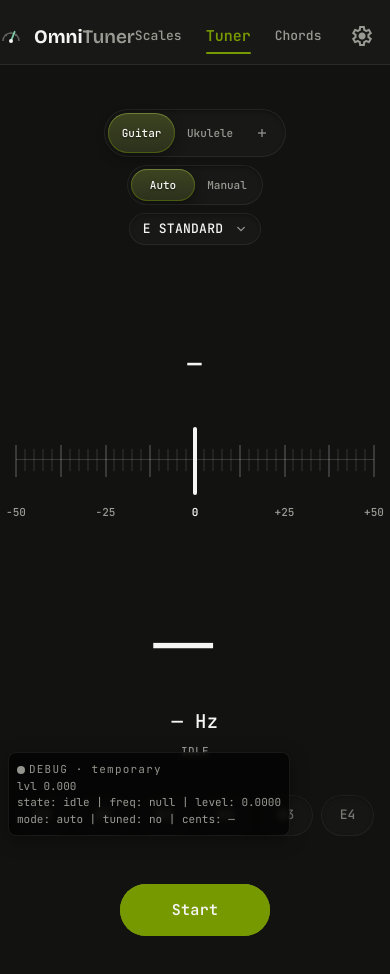
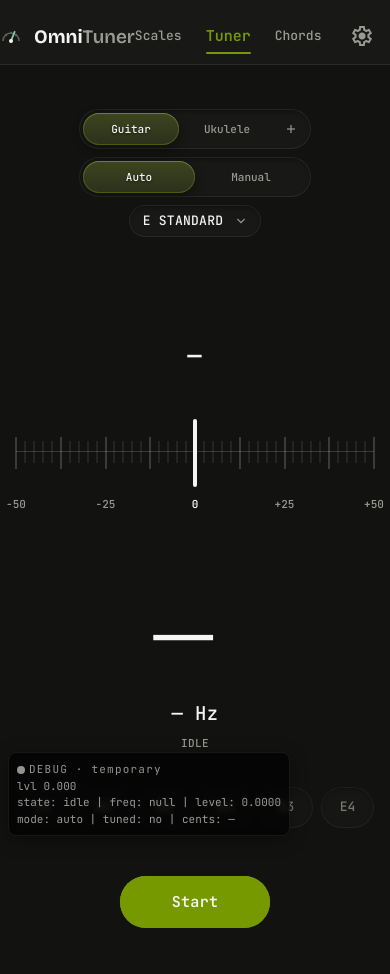
Before and after one commit to sawayaka143/OmniTuner, an Angular app: page /tuner in a window 390 px wide. Shown: the top 974 px of the page. Built offline with nearby package versions, Linux system fonts and the light colour scheme.

Commit message:
fix: update instrument creation logic and validation for string count and MIDI note range

```diff
--- a/src/app/components/instrument-manager/instrument-manager.ts
+++ b/src/app/components/instrument-manager/instrument-manager.ts
@@ -155,11 +155,14 @@
     const editId = this.editingId();
     try {
       if (this.mode() === 'edit' && editId) {
-        this.registry.updateInstrument(editId, value.name, value.notes.length, value.notes);
+        const updated = this.registry.updateInstrument(editId, value.name, value.notes.length, value.notes);
+        this.registry.selectInstrument(updated.id);
+        this.requestDismiss();
       } else {
-        this.registry.createInstrument(value.name, value.notes.length, value.notes);
+        const created = this.registry.createInstrument(value.name, value.notes.length, value.notes);
+        this.registry.selectInstrument(created.id);
+        this.requestDismiss();
       }
-      this.backToList();
     } catch (err) {
       this.externalError.set(err instanceof Error ? err.message : 'Something went wrong.');
     }
--- a/src/app/components/instrument-selector/instrument-selector.scss
+++ b/src/app/components/instrument-selector/instrument-selector.scss
@@ -14,6 +14,7 @@
 }
 
 .selectors {
+  --selector-width: 232px;
   width: 100%;
   display: flex;
   flex-direction: column;
@@ -23,8 +24,12 @@
   padding-top: var(--space-5);
 }
 
-/* Desktop: controls hug the navbar. The freed space flows into the
-   tuner stage's auto margin, which pushes the meter group down. */
+.selectors .seg {
+  width: var(--selector-width);
+  max-width: 100%;
+  box-sizing: border-box;
+}
+
 @media (min-width: 641px) {
   .selectors {
     padding-top: 0;
@@ -36,26 +41,10 @@
 }
 
 .instrument-seg {
-  --plus-width: var(--ctrl-h-lg);
-  /* Width of one instrument slot (excludes the pill padding each side
-     and the fixed "+" slot). Shared by the buttons and the indicator so the
-     sliding highlight always lands on the exact slot. */
+  --plus-width: var(--ctrl-h-sm);
   --slot-width: calc((100% - var(--space-2) - var(--plus-width)) / var(--seg-count));
-
-  /* The "+" segment sits inside the pill; keep it fully visible instead of
-     clipping at the rounded container edge. */
   overflow: visible;
 
-  /* Equal-width instrument slots fill the pill left of the fixed "+" slot.
-     `flex-grow` redistributes the same share to each slot regardless of label
-     length, so the indicator (sized to one slot) always lines up. */
-  > button:not(.add-instrument-segment) {
-    flex: 1 1 0;
-    min-width: 0;
-  }
-
-  /* The indicator must cover only the instrument slots, not the fixed
-     "+" segment appended after them. */
   .seg-indicator {
     width: var(--slot-width);
 
@@ -65,10 +54,13 @@
   }
 }
 
-/* Make the "+" segment a true circle so hover/active/focus highlights are round,
-   not square (the parent segmented control otherwise imposes a sharper radius). */
+.mode-seg > button,
+.instrument-seg > button:not(.add-instrument-segment) {
+  flex: 1 1 0;
+  min-width: 0;
+}
+
 .instrument-seg .add-instrument-segment {
-  --plus-width: var(--ctrl-h-lg);
   flex: 0 0 var(--plus-width);
   width: var(--plus-width);
   min-width: unset;
@@ -106,7 +98,6 @@
   outline-offset: -2px;
   border-radius: var(--r-pill);
 }
-
 
 .dropdown-wrapper {
   position: relative;
@@ -249,26 +240,18 @@
 
 @media (max-width: 640px) {
   .selectors {
-    /* Same centered, content-sized look as desktop — just smaller. */
     gap: var(--space-2);
     padding-top: var(--space-3);
   }
 
-  .mode-seg button {
-    min-width: 64px;
-    padding: var(--space-1) var(--space-3);
-    line-height: var(--leading-tight);
-  }
-
-  /* Keep instrument slots equal so the sliding indicator stays aligned. */
+  .mode-seg > button,
   .instrument-seg > button:not(.add-instrument-segment) {
     min-width: 0;
     padding: var(--space-1) var(--space-3);
-    line-height: var(--leading-tight);
+    line-height: 1;
   }
 
   .dropdown-wrapper {
-    /* Nested to match the specificity of the desktop trigger rules. */
     .tuning-trigger {
       min-width: 132px;
       min-height: var(--ctrl-h-sm);
--- a/src/app/models/tuner-preferences.model.ts
+++ b/src/app/models/tuner-preferences.model.ts
@@ -1,8 +1,8 @@
-export const MIN_TUNER_MIDI_NOTE = 35;
+export const MIN_TUNER_MIDI_NOTE = 23;
 export const MAX_TUNER_MIDI_NOTE = 86;
 export const MAX_CUSTOM_TUNING_NAME_LENGTH = 40;
 export const MAX_CUSTOM_INSTRUMENT_NAME_LENGTH = 30;
-export const MIN_STRING_COUNT = 3;
+export const MIN_STRING_COUNT = 1;
 export const MAX_STRING_COUNT = 12;
 
 export const REFERENCE_PITCH_MIN = 415;
```
Also changed, not shown: 1 other file (tests, documents, lock files or other folders).
